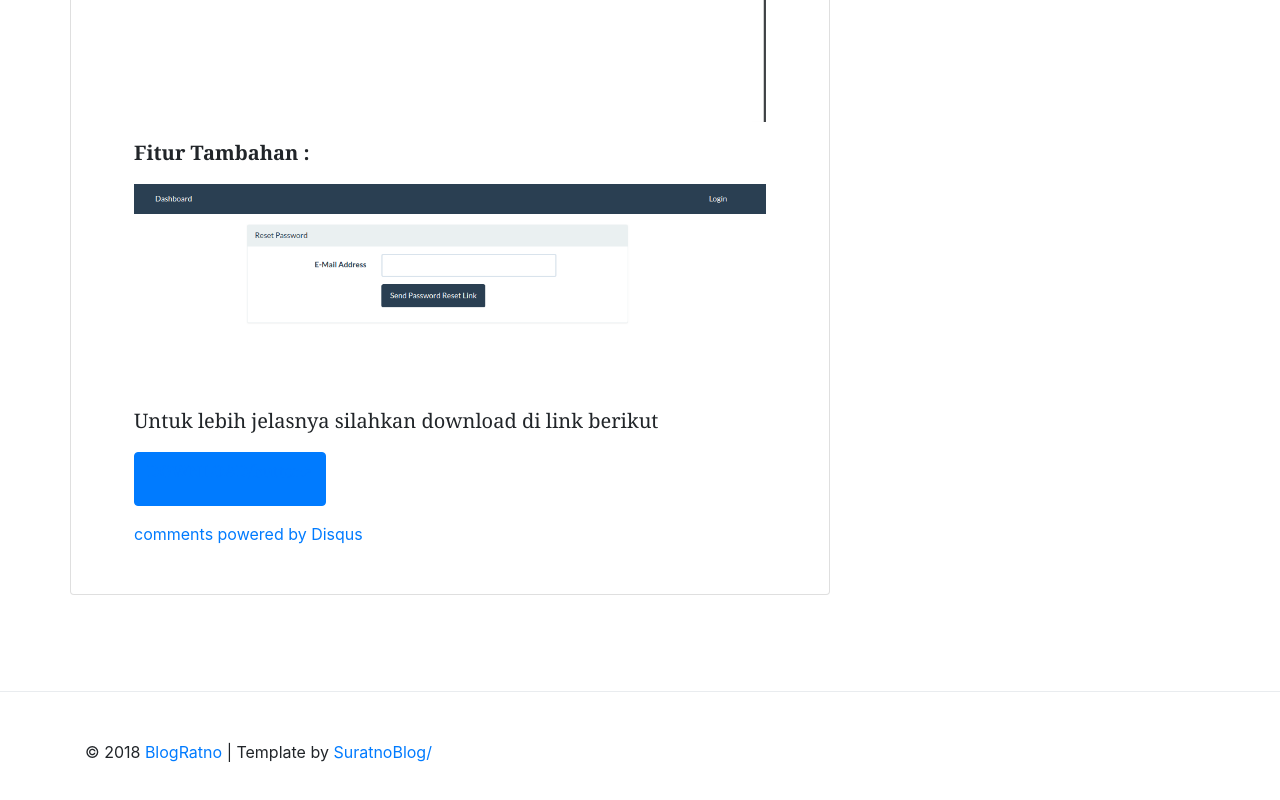
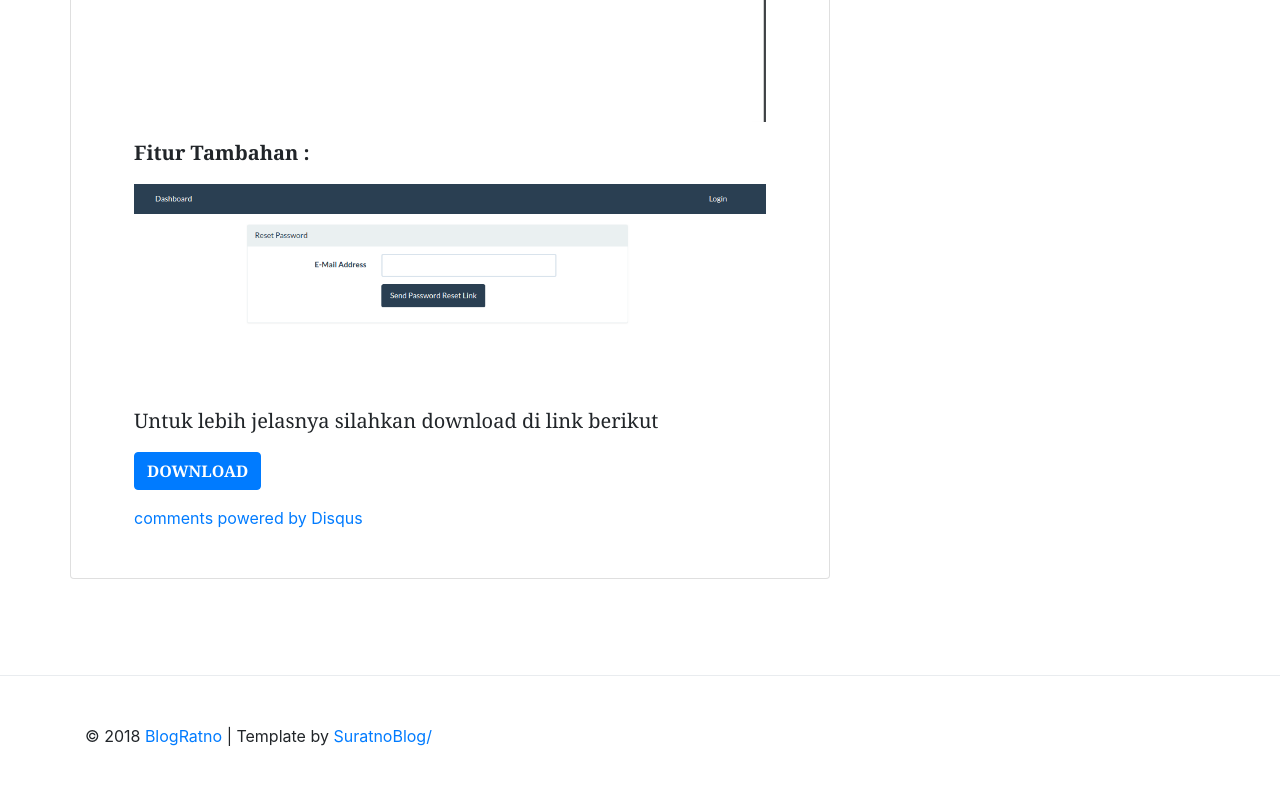
Before and after one commit to Ratnokim/ratnokim.github.io, a plain HTML site: page post/source-code-aplikasi-warehouse-enggunakan-laravel-5.3/index.html in a window 1280 px wide. Shown: the part 3151-3951 px from the top of the page. Drawn offline with Linux system fonts and the light colour scheme.

Commit message:
rebuilding site Sen Apr 30 13:08:55 WIB 2018

```diff
--- a/post/source-code-aplikasi-warehouse-enggunakan-laravel-5.3/index.html
+++ b/post/source-code-aplikasi-warehouse-enggunakan-laravel-5.3/index.html
@@ -185,7 +185,7 @@ Fitur Tambahan  Reset Password By Email Verifikasi data Admin by Email  Screensh
 
 <p>Untuk lebih jelasnya silahkan download di link berikut</p>
 
-<p><a href="#"><button class="btn btn-primary"><b>DOWNLOAD</b>/button&gt;</a></p>
+<p><a href="#"><button class="btn btn-primary"><b>DOWNLOAD</b></button></a></p>
 
                                 </div>
                                 <div class="post-footer">
```
